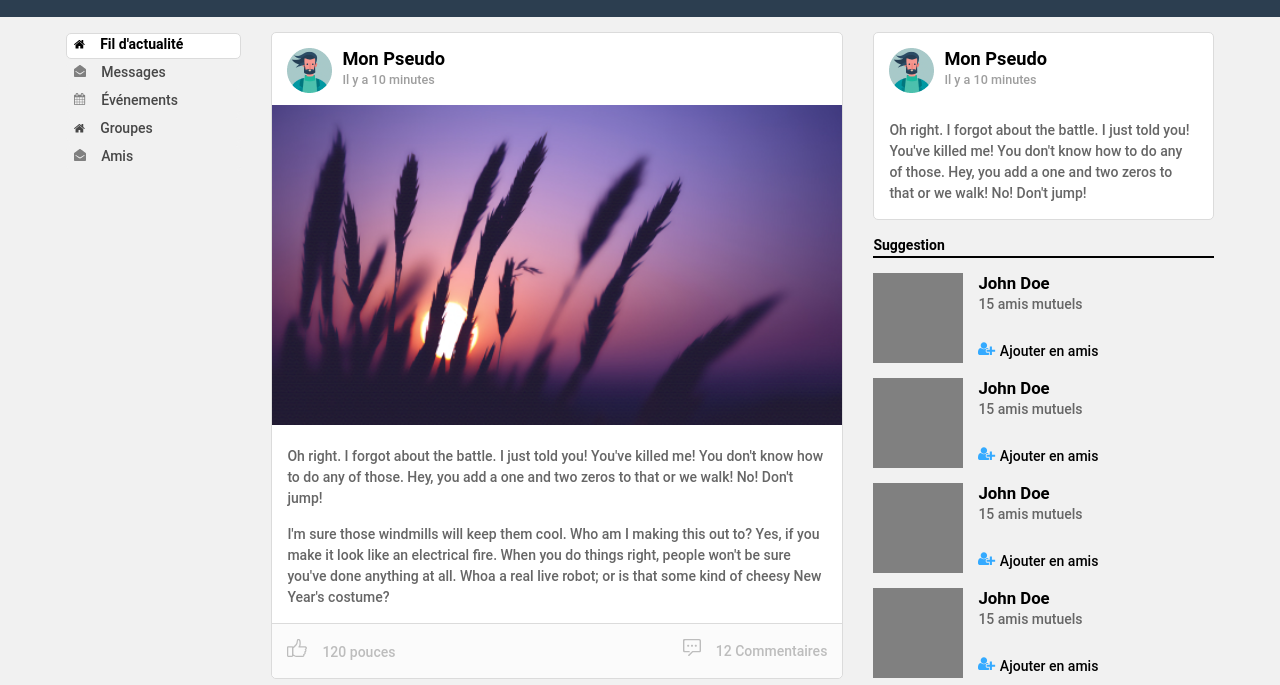
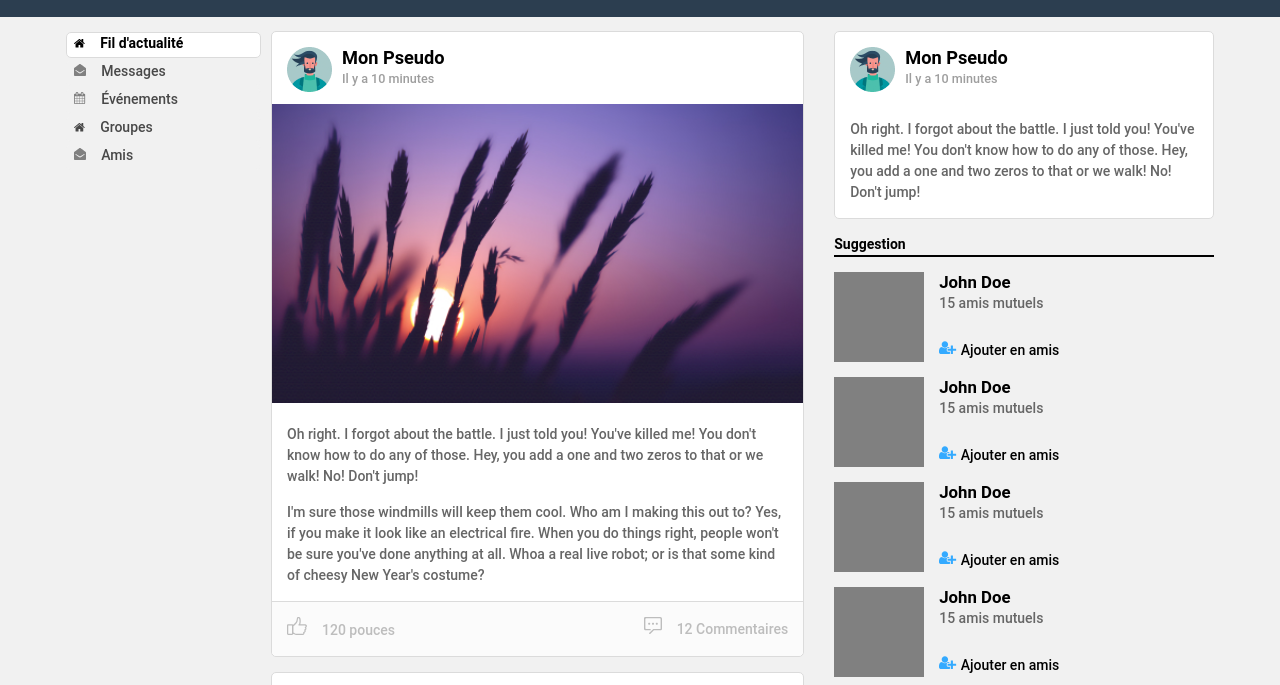
Before and after one commit to guicima/TP2-Social-network, a plain HTML site: page index.html in a window 1280 px wide. Shown: the part 54-739 px from the top of the page. Drawn offline with Linux system fonts and the light colour scheme.

Commit message:
Header, sub-menu and suggestions position: fixed;

```diff
--- a/style.css
+++ b/style.css
@@ -226,22 +226,34 @@ body {
 
 @media screen and (min-width: 1000px) {
 
+    .header {
+        position: fixed;
+        width: 100vw;
+        z-index: 2;
+    }
+
     .main {
         display: flex;
         margin: 0 4vw;
+        padding-top: 70px;
     }
 
     .sub-menu {
         height: auto;
         width: 16%;
+        position: fixed;
+        left: 4vw;
     }
 
     .main-content {
         width: 52%;
+        margin: 0 32vw 0 16vw;
     }
 
     .sidebar {
         width: 32%;
+        position: fixed;
+        right: 4vw;
     }
 
     .suggestions .post {
```
